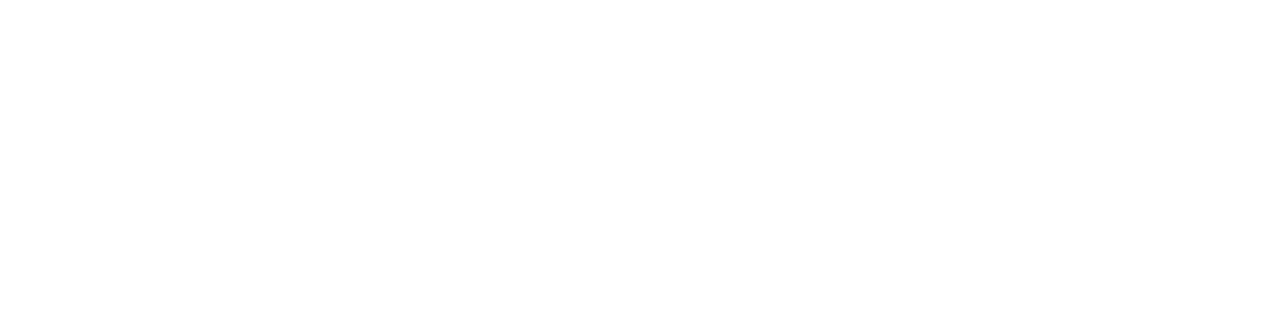
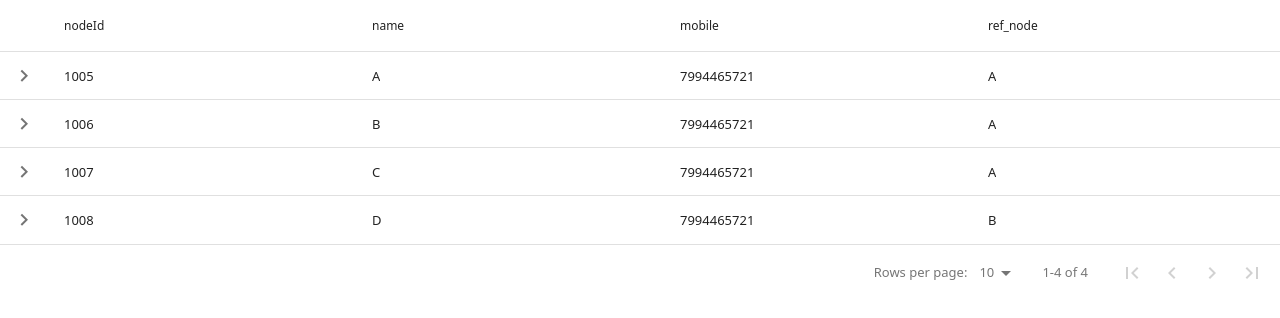
Before and after one commit to ShabeerAlavi-Codez/mlm-test, a React (Vite) app: page /nodeview in a window 1280 px wide. Before the commit this address had no page. Shown: the top 318 px of the page. Built offline with nearby package versions, Linux system fonts and the light colour scheme.

Commit message:
nodelist dummy okkk

```diff
--- a/package.json
+++ b/package.json
@@ -14,7 +14,8 @@
     "react-countdown-circle-timer": "^3.2.1",
     "react-data-table-component": "^7.6.2",
     "react-dom": "^18.2.0",
-    "react-router-dom": "^6.22.0"
+    "react-router-dom": "^6.22.0",
+    "styled-components": "^6.1.8"
   },
   "devDependencies": {
     "@types/react": "^18.2.55",
--- a/src/App.jsx
+++ b/src/App.jsx
@@ -4,6 +4,7 @@
 import Dashboard from './components/user/Dashboard';
 import Adashbord from './components/admin/auth/Dashboard'
 import Otp from "./components/auth/Otp";
+import TreeView from "./components/admin/auth/TreeView";
 const App = () => {
   return (
     <div className="min-h-full h-screen flex items-center justify-center">
@@ -17,6 +18,7 @@
               <Route path="/register" exact  element={<Register/>} />
               <Route path="/udashboard" exact  element={<Dashboard/>} />
               <Route path="/adashboard" exact  element={<Adashbord/>} />
+              <Route path="/nodeview" exact  element={<TreeView/>} />
               </Routes>
             </>
         </Router>
--- a/src/components/admin/auth/Dashboard.jsx
+++ b/src/components/admin/auth/Dashboard.jsx
@@ -1,6 +1,6 @@
 
 import { useState } from 'react';
-import DataTable from 'react-data-table-component';
+
 
 export default function Dashboard() {
     const [qr, setQr]=useState(["cmpqr","cmpqr"])
@@ -65,7 +65,7 @@
                         </li>
                         <li className="rounded-sm">
                             <a
-                                href="#"
+                                href="/nodeview"
                                 className="flex items-center p-2 space-x-3 rounded-md"
                             >
                                 <svg
--- /dev/null
+++ b/src/components/admin/auth/TreeView.jsx
@@ -0,0 +1,87 @@
+import DataTable from 'react-data-table-component';
+
+
+
+export default function TreeView() {
+// const expandableRows= true;
+// const	expandOnRowClicked=false;
+// const	expandOnRowDoubleClicked=false;
+// const	expandableRowsHideExpander= false;
+
+    const columns = [
+        {
+            name: 'nodeId',
+            selector: row => row.nodeId,
+            sortable: true,
+        },
+        {
+            name: 'name',
+            selector: row => row.name,
+            sortable: true,
+        },
+        {
+            name: 'mobile',
+            selector: row => row.mobile,
+            sortable: true,
+        },
+        {
+            name: 'ref_node',
+            selector: row => row.ref_node,
+            sortable: true,
+        },
+    ];
+    const data=[
+        {
+            nodeId:1005,
+            name:"A",
+            mobile:"7994465721",
+            ref_node:"A",
+            ref_node_code:1005
+
+        },
+        {
+            nodeId:1006,
+            name:"B",
+            mobile:"7994465721",
+            ref_node:"A",
+            ref_node_code:1005
+
+        },
+        {
+            nodeId:1007,
+            name:"C",
+            mobile:"7994465721",
+            ref_node:"A",
+            ref_node_code:1005
+        },
+        {
+            nodeId:1008,
+            name:"D",
+            mobile:"7994465721",
+            ref_node:"B",
+            ref_node_code:1006
+
+        },
+
+    ]
+    const ExpandedComponent = ( {data} ) => <pre>{JSON.stringify(data, null, 2)}</pre>;
+
+
+
+    return (
+        <div>
+         <DataTable
+		// title="Node List"
+		columns={columns}
+		data={data}
+		expandableRows={true}
+		expandableRowsComponent={ExpandedComponent}
+		expandOnRowClicked={true}
+		// expandOnRowDoubleClicked={expandOnRowDoubleClicked}
+		// expandableRowsHideExpander={expandableRowsHideExpander}
+		pagination
+	/>
+
+        </div>
+    )
+    }
```
Also changed, not shown: 1 other file (tests, documents, lock files or other folders).
